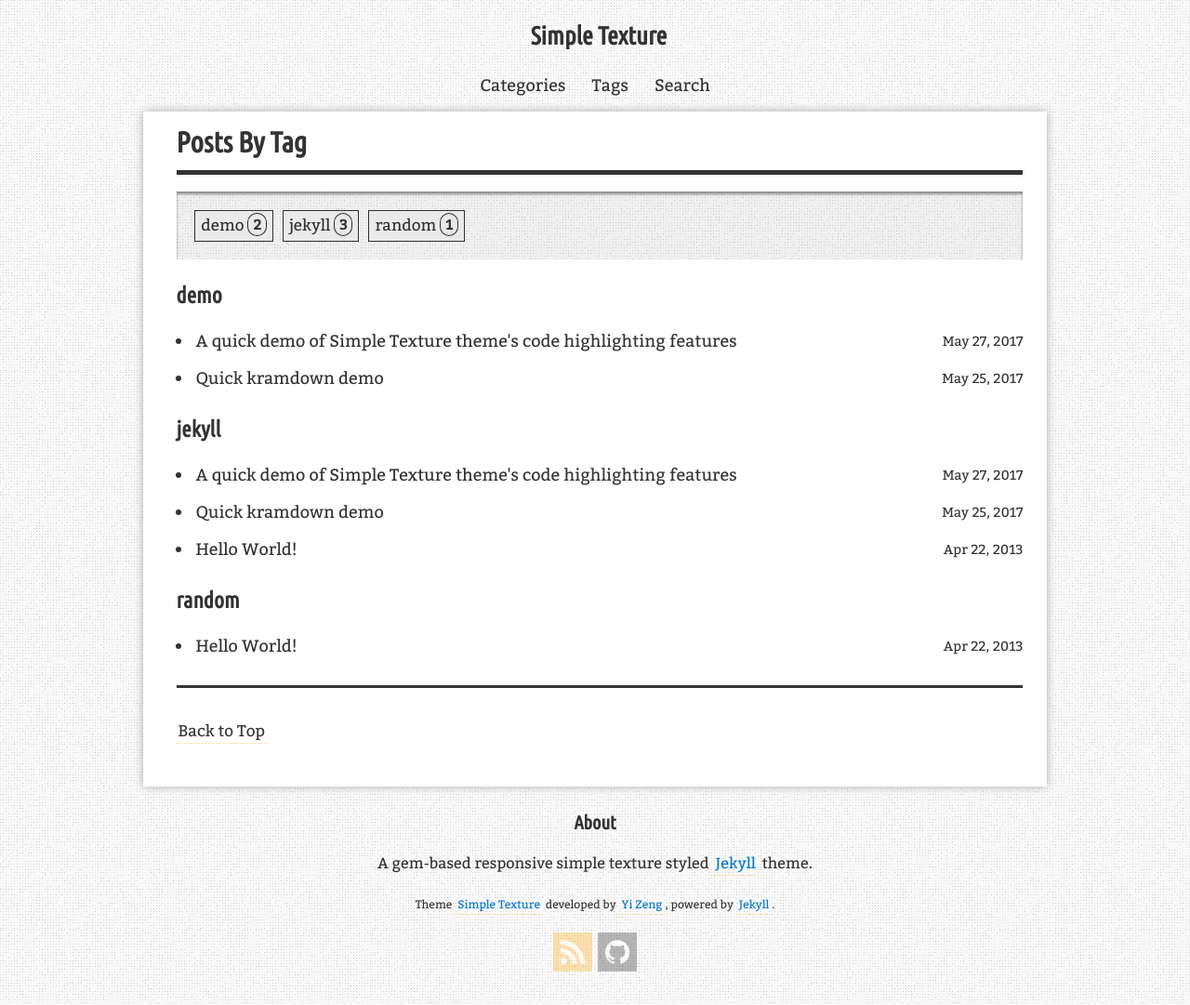
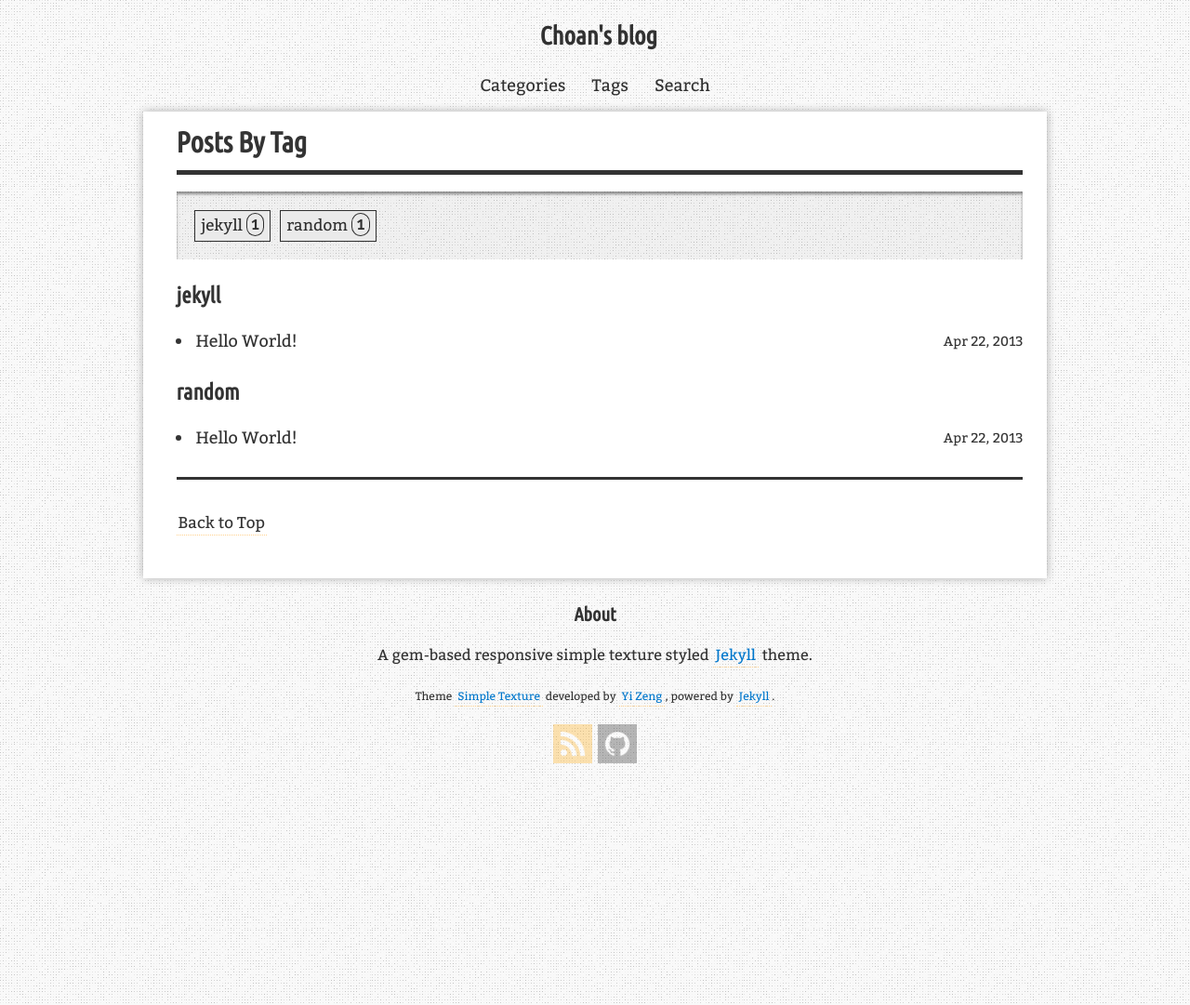
Before and after one commit to yizeng/jekyll-theme-simple-texture, a Jekyll site: the page built from blog/tags/index.html, in a window 1280 px wide. Shown: the whole page at 93% size. Built offline with Jekyll 4.4.1, drawn with Linux system fonts in a browser that asks for light colours; comment, search, counter and statistics services are not loaded; some of the changed lines change nothing that is shown.

Commit message:
Fix blog config

```diff
--- a/_config.yml
+++ b/_config.yml
@@ -20,12 +20,11 @@ kramdown:
 sass:
   style: compressed
 
-# Site Data
-url: # the base hostname & protocol for your site, e.g. http://example.com
-baseurl: # the subpath of your site, e.g. /blog
-title: Simple Texture
-description: "A gem-based responsive simple texture styled Jekyll theme."
-keywords: 'jekyll,theme,gem-based,blog'
+url:
+baseurl:
+title: Choan's blog
+description: "초안 블로그"
+keywords: 'blog,thinking,startup'
 author:
   name:
   job_title:
@@ -47,19 +46,19 @@ author:
     - name: vk
       url:
 home:
-  section1: <h1>Simple Texture</h1>
-  section2: <h2>A gem-based responsive simple texture styled Jekyll theme</h2>
-  section3: <div class="social-links"><a class="ico-github btn" href="https://github.com/yizeng/jekyll-theme-simple-texture" title="View on GitHub"></a></div>
+  section1: <h1>초안 블로그</h1>
+  section2: <h2>내 생각을 정리</h2>
+  section3: <div class="social-links"><a class="ico-github btn" href="https://github.com/choani" title="View on GitHub"></a></div>
 blog:
-  cc_license: http://creativecommons.org/licenses/by-sa/4.0/ # A link to CC License of your choice.
-  cc_license_image: /assets/images/theme/cc-by-sa.png # An image of your CC License.
+  cc_license: http://creativecommons.org/licenses/by-sa/4.0/
+  cc_license_image: /assets/images/theme/cc-by-sa.png
   footer_content: A gem-based responsive simple texture styled <a href="http://jekyllrb.com/">Jekyll</a> theme.
 
 disqus:
-  shortname: # e.g. yizeng
-  public_key: # e.g. ULZ0b9TFefCUJHKQd4JCKv2v3u27YoG7YG8zXPewkWrT333Z0Se9YnxLzoV6VM8W
-google_tag_manager: # e.g. 'GTM-KCQJXZ8F'
-addthis_public_id: # AddThis sharing plugin. See http://www.addthis.com/. E.g. ra-53329e27694534j5
+  shortname:
+  public_key:
+google_tag_manager:
+addthis_public_id:
 
 paths:
   home: /
--- a/_posts/2017-05-25-quick-kramdown-demo.md
+++ /dev/null
@@ -1,127 +0,0 @@
----
-layout: post
-title: "Quick kramdown demo"
-description: "A quick demo post to some kramdown features."
-categories: [demo]
-tags: [demo, jekyll]
-redirect_from:
-  - /2017/05/25/
----
-
-> This is [kramdown][kramdown] formatting test page for [Simple Texture][Simple Texture] theme.
-
-* Kramdown table of contents
-{:toc .toc}
-
-# General Usage
-
-This is a normal paragraph.
-
-This is [a link](https://yizeng.me) to my homepage.
-A [link](https://yizeng.me/blog "Yi Zeng's Blog") can also have a title.
-
-This is a ***text with light and strong emphasis***.
-
-This **is _emphasized_ as well**.
-
-This *does _not_ work*.
-
-This **does __not__ work either**.
-
-This is a footnote[^1].
-
-This scarcely known tag emulates <kbd>keyboard text</kbd>, which is usually styled like the `<code>` tag.
-
-This tag should denote <ins>inserted</ins> text.
-
-The emphasize tag should _italicize_ text.
-
-This tag will let you <strike>strikeout text</strike>.
-
-## Blockquotes
-
-> ruby -v
->
-> tsc -v
-
-### Nested
-
-> This is a paragraph in blockquote.
->
-> > A nested blockquote.
->
-
-### Lists inside
-
-> Unordered List
-> * lists one
-> * lists two
-> * lists three
->
-> Ordered List
-> 1. lists one
-> 2. lists two
-> 3. lists three
-
-### Long lines
-
-> Jekyll is a simple, blog-aware, static site generator perfect for personal, project, or organization sites. Think of it like a file-based CMS, without all the complexity. Jekyll takes your content, renders Markdown and Liquid templates, and spits out a complete, static website ready to be served by Apache, Nginx or another web server. Jekyll is the engine behind GitHub Pages, which you can use to host sites right from your GitHub repositories.
-
-## Lists
-
-* list 1 item 1
-  * nested list item 1
-  * nested list item 2
-  * nested list item 3 with blockquote
-> ruby -v
->
-> tsc -v
-* list 1 item 2
-* list 1 item 3
-
-## Tables
-
-
-* Table 1
-
-    |-----------------+------------+-----------------+----------------|
-    | Default aligned |Left aligned| Center aligned  | Right aligned  |
-    |-----------------|:-----------|:---------------:|---------------:|
-    | First body part |Second cell | Third cell      | fourth cell    |
-    | Second line     |foo         | **strong**      | baz            |
-    | Third line      |quux        | baz             | bar            |
-    | Footer row      |            |                 |                |
-    |-----------------+------------+-----------------+----------------|
-
-* Table 2
-
-    |---
-    | Default aligned | Left aligned | Center aligned | Right aligned
-    |-|:-|:-:|-:
-    | First body part | Second cell | Third cell | fourth cell
-    | Second line |foo | **strong** | baz
-    | Third line |quux | baz | bar
-    | Footer row
-
-## Horizontal Rules
-
-* * *
-
----
-
-  _  _  _  _
-
----------------
-
-## Images
-
-Here comes an image!
-
-<a class="post-image" href="https://kramdown.gettalong.org/overview.png">
-<img itemprop="image" data-src="https://kramdown.gettalong.org/overview.png" src="/assets/javascripts/unveil/loader.gif" alt="Kramdown Overview" />
-</a>
-
-[^1]: This is a footnote.
-
-[kramdown]: https://kramdown.gettalong.org/
-[Simple Texture]: https://github.com/yizeng/jekyll-theme-simple-texture
--- a/_posts/2017-05-27-code-highlighting.md
+++ /dev/null
@@ -1,80 +0,0 @@
----
-layout: post
-title: "A quick demo of Simple Texture theme's code highlighting features"
-description: "A quick demo of Simple Texture theme's code highlighting features"
-categories: [demo]
-tags: [demo, jekyll]
-redirect_from:
-  - /2017/05/27/
----
-
-> This is code blocks and highlighting test page for [Simple Texture][Simple Texture] theme.
-
-* Kramdown table of contents
-{:toc .toc}
-
-# Code Spans
-
-This is a test for inline codeblocks like `C:/Ruby23-x64` or `SELECT  "offices".* FROM "offices" `
-
-Here is a literal `` ` `` backtick.
-And here is a Ruby code fragment `x = Class.new`{:.language-ruby}
-
-# Fenced Code Blocks
-
-~~~~~~~~~~~~
-~~~~~~~
-code with tildes
-~~~~~~~~
-~~~~~~~~~~~~~~~~~~
-
-# Simple codeblock with long lines
-
-    function myFunction() {
-        alert("Lorem ipsum dolor sit amet, consectetur adipiscing elit, sed do eiusmod tempor incididunt ut labore et dolore magna aliqua. Ut enim ad minim veniam, quis nostrud exercitation ullamco laboris nisi ut aliquip ex ea commodo consequat. Duis aute irure dolor in reprehenderit in voluptate velit esse cillum dolore eu fugiat nulla pariatur. Excepteur sint occaecat cupidatat non proident, sunt in culpa qui officia deserunt mollit anim id est laborum.");
-    }
-
-# Language of Code Blocks
-
-~~~ ruby
-def what?
-  42
-end
-~~~
-
-# Highlighted
-
-## External Gist
-
-<script src="https://gist.github.com/yizeng/9b871ad619e6dcdcc0545cac3101f361.js"></script>
-
-## Simple Highlight
-
-{% highlight ruby %}
-def foo
-  puts 'foo'
-end
-{% endhighlight %}
-
-## Highlight with long lines
-
-{% highlight c# %}
-public class Hello {
-    public static void Main() {
-        Console.WriteLine("Lorem ipsum dolor sit amet, consectetur adipiscing elit, sed do eiusmod tempor incididunt ut labore et dolore magna aliqua. Ut enim ad minim veniam, quis nostrud exercitation ullamco laboris nisi ut aliquip ex ea commodo consequat. Duis aute irure dolor in reprehenderit in voluptate velit esse cillum dolore eu fugiat nulla pariatur. Excepteur sint occaecat cupidatat non proident, sunt in culpa qui officia deserunt mollit anim id est laborum.");
-    }
-}
-{% endhighlight %}
-
-## Highlight with line numbers and long lines
-
-{% highlight javascript linenos=table %}
-function myFunction() {
-    alert("Lorem ipsum dolor sit amet, consectetur adipiscing elit, sed do eiusmod tempor incididunt ut labore et dolore magna aliqua. Ut enim ad minim veniam, quis nostrud exercitation ullamco laboris nisi ut aliquip ex ea commodo consequat. Duis aute irure dolor in reprehenderit in voluptate velit esse cillum dolore eu fugiat nulla pariatur. Excepteur sint occaecat cupidatat non proident, sunt in culpa qui officia deserunt mollit anim id est laborum.");
-}
-{% endhighlight %}
-
-[^1]: This is a footnote.
-
-[kramdown]: https://kramdown.gettalong.org/
-[Simple Texture]: https://github.com/yizeng/jekyll-theme-simple-texture
```
Also changed, not shown: 1 other file.
